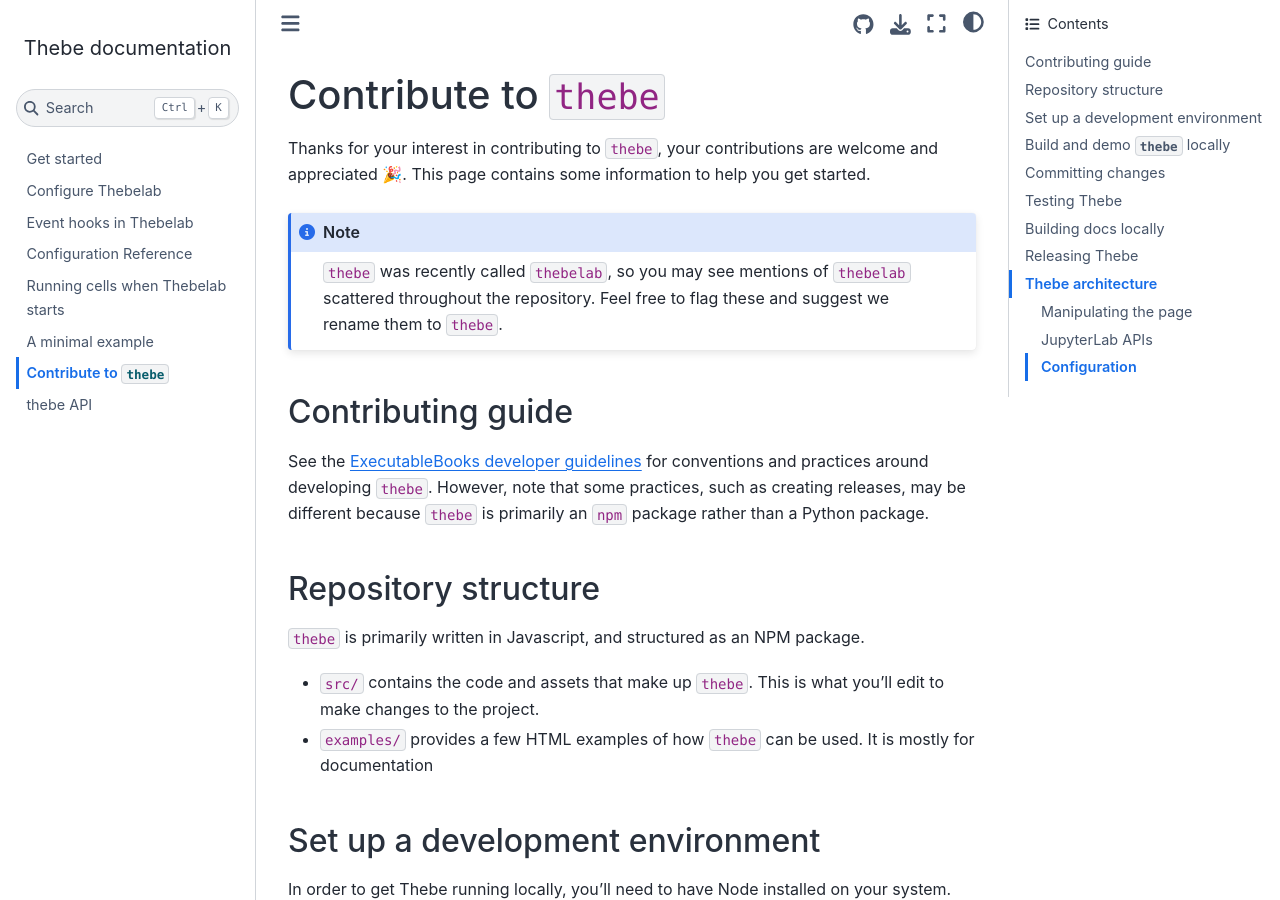
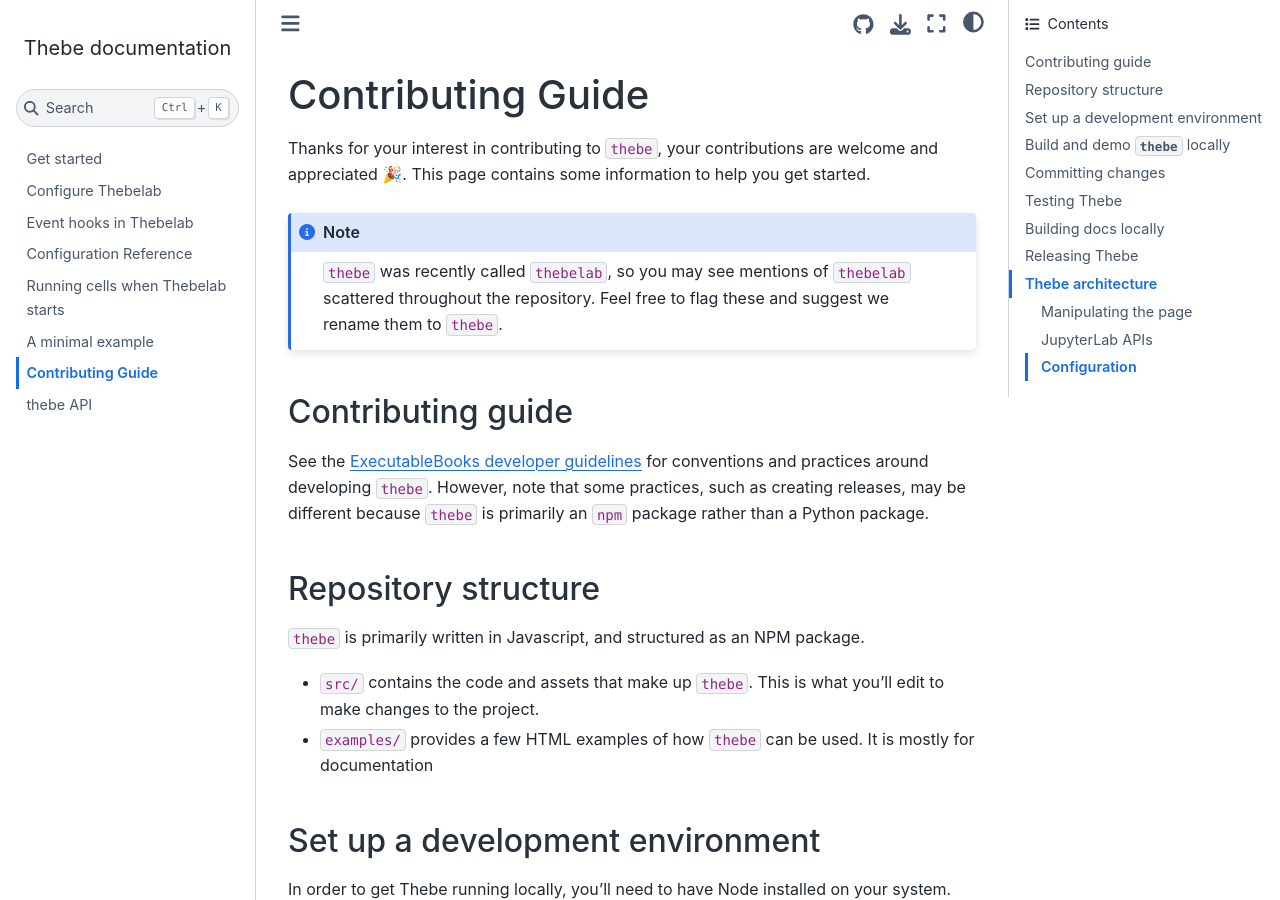
Before and after one commit to jupyter-book/thebe, a Sphinx documentation site: the page built from docs/contribute.md, in a window 1280 px wide and 900 px high. Built offline with Sphinx 7.4.7 and the Sphinx Book theme 1.1.4, drawn with Linux system fonts in a browser that asks for light colours.

Commit message:
contribute guide title

```diff
--- a/docs/contribute.md
+++ b/docs/contribute.md
@@ -1,4 +1,4 @@
-# Contribute to `thebe`
+# Contributing Guide
 
 Thanks for your interest in contributing to `thebe`, your contributions are welcome and appreciated 🎉. This page contains some information to help you get started.
 
```
